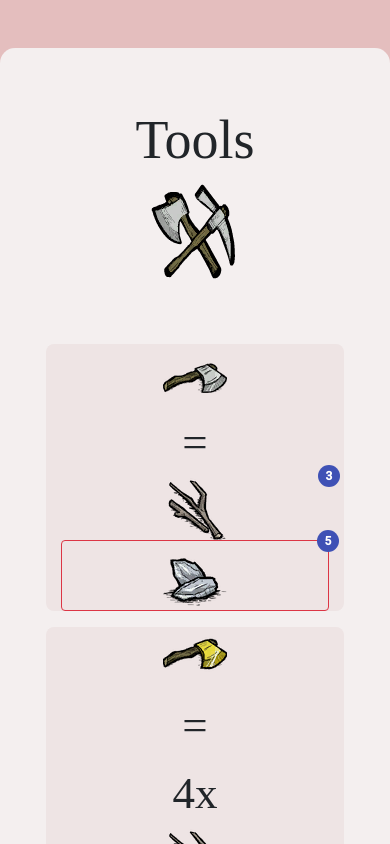
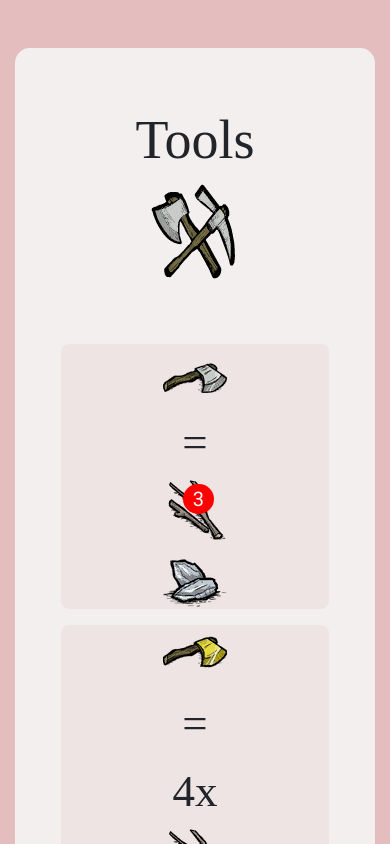
Before and after one commit to Gpacheco019/Wiki, an Angular app: page /conteudo in a window 390 px wide. Shown: the top 844 px of the page. Built offline with nearby package versions, Linux system fonts and the light colour scheme; a web font is replaced by a local one.

Commit message:
Ajustando Badges com responsividade

```diff
--- a/src/app/pages/conteudo/conteudo.component.css
+++ b/src/app/pages/conteudo/conteudo.component.css
@@ -1,56 +1,8 @@
-/* .container {
-    width: 100vw;
-    height: 100vh;
-    background-color: #E4BEBE;
-    border: 0px;
-    padding: 0px;
-
-}
-
-main.content-box {
-    position: relative;
-    background-color: #F4EFEF;
-
-    width: 100%;
-    max-width: 60rem;
-    margin:0 auto;
-    top: 8rem;
-    border-radius: 0.9rem;
-
-}
-
-.content-title {
-
-    display: flex;
-    align-items: center;
-    padding: 1rem;
-    margin: 0 auto;
-
-}
-
-.content-title h1 {
-
-    font-family: Finger Paint;
-    font-style: normal;
-    font-weight: normal;
-    font-size: 4.4rem;
-    line-height: 3.8rem;
-
-}
-
-.content-title h1 img {
-    width: 100%;
-
-}
-
- */
 
  .container-fluid {
-    width: 100vw;
-    height: 100vh;
+
     background-color: #E4BEBE;
-    border: 0px;
-    padding: 0px;
+
 
 }
 
@@ -71,6 +23,7 @@ main.content-box {
 
 .bgzin {
     background-color: #EEE4E4;
+    line-height: 20px;
     border-radius: 8px;
 
 }
@@ -84,3 +37,135 @@ p {
     font-size: 45px;
     line-height: 20px;
 }
+
+/* BADGES */
+
+.item {
+    position:relative;
+
+    display:inline-block;
+}
+.notify-badge{
+    position: absolute;
+    right:10px;
+    top:8px;
+    background:red;
+    text-align: center;
+    border-radius: 30px 30px 30px 30px;
+    color:white;
+    padding:5px 10px;
+    font-size:20px;
+    display: flex;
+    justify-content: center;
+
+}
+
+@media only screen and (max-width: 991px) {
+    .item {
+        position:relative;
+
+        display:inline-block;
+    }
+    .notify-badge{
+        position: absolute;
+        right:-20px;
+        top:8px;
+        background:red;
+        text-align: center;
+        border-radius: 30px 30px 30px 30px;
+        color:white;
+        padding:5px 10px;
+        font-size:20px;
+        display: flex;
+        justify-content: center;
+
+    }
+  }
+
+@media only screen and (max-width: 575px) {
+    .item {
+        position:relative;
+
+        display:inline-block;
+    }
+    .notify-badge{
+        position: absolute;
+        right:140px;
+        top:8px;
+        background:red;
+        text-align: center;
+        border-radius: 30px 30px 30px 30px;
+        color:white;
+        padding:5px 10px;
+        font-size:20px;
+        display: flex;
+        justify-content: center;
+
+    }
+  }
+
+  @media only screen and (max-width: 414px) {
+    .item {
+        position:relative;
+
+        display:inline-block;
+    }
+    .notify-badge{
+        position: absolute;
+        right:100px;
+        top:8px;
+        background:red;
+        text-align: center;
+        border-radius: 30px 30px 30px 30px;
+        color:white;
+        padding:5px 10px;
+        font-size:20px;
+        display: flex;
+        justify-content: center;
+
+    }
+  }
+
+  @media only screen and (max-width: 360px) {
+    .item {
+        position:relative;
+
+        display:inline-block;
+    }
+    .notify-badge{
+        position: absolute;
+        right:70px;
+        top:8px;
+        background:red;
+        text-align: center;
+        border-radius: 30px 30px 30px 30px;
+        color:white;
+        padding:5px 10px;
+        font-size:20px;
+        display: flex;
+        justify-content: center;
+
+    }
+  }
+
+  @media only screen and (max-width: 320px) {
+    .item {
+        position:relative;
+
+        display:inline-block;
+    }
+    .notify-badge{
+        position: absolute;
+        right:50px;
+        top:8px;
+        background:red;
+        text-align: center;
+        border-radius: 30px 30px 30px 30px;
+        color:white;
+        padding:5px 10px;
+        font-size:20px;
+        display: flex;
+        justify-content: center;
+
+    }
+  }
--- a/src/app/pages/conteudo/conteudo.component.html
+++ b/src/app/pages/conteudo/conteudo.component.html
@@ -1,25 +1,27 @@
  <section class="container-fluid">
      <div class="container">
          <div class="row">
-            <div class="col-xl-8  mx-auto mid mt-5 d-block ">
+            <div class="col-xl-10  mx-auto mid mt-5 d-block ">
                 <div class="my-5">
                     <p class="descrip text-center m-4 d-block d-sm-flex justify-content-center">Tools <img class="d-flex img-fluid img-sm-fluid mx-auto m-sm-0" src="../../../assets/DST image/Icone Larg/Icon_Tools (1).png" alt=""></p>
                  </div>
                 <div class="container d-inline-block d-sm-block">
-                    <div class="row m-3 bgzin" id="axe">
+                   <div class="row m-3 bgzin" id="axe">
                         <div class="col-sm-2">
                             <img class=" mx-auto d-sm-block d-block img-sm-fluid img-fluid "  src="../../../assets/DST image/Icones tools/Axe.png" alt="Axe">
                         </div>
                         <div class="col-sm-2">
                             <p class="d-sm-block d-block text-center mt-4 mb-4">=</p>
                         </div>
-                        <div class="col-sm-2 ">
-                            <div matBadge="3"></div>
-                            <img class=" mx-auto d-sm-block d-block img-sm-fluid img-fluid" src="../../../assets/DST image/Material Icones/Twigs.png"  alt="Twigs" >
+                        <div class="col-sm-2">
+                            <div class="item col col-sm-none">
+                                <span class="notify-badge d-flex">3</span>
+                                <img class="mx-auto d-sm-block d-block " src="../../../assets/DST image/Material Icones/Twigs.png"  alt="Twigs" >
+                            </div>
                         </div>
                         <div class="col-sm-2">
-                            <div matBadge="5" class="badge badge border border-danger d-sm-block d-block rounded align-middle">
-                            <img class=" mx-auto d-sm-block d-block img-sm-fluid img-fluid" src="../../../assets/DST image/Material Icones/Flint.png" alt="Flint"></div>
+                            <!-- <div matBadge="5" class="badge badge border border-danger d-sm-block d-block rounded"> -->
+                            <img class=" mx-auto d-sm-block d-flex" src="../../../assets/DST image/Material Icones/Flint.png" alt="Flint">
                         </div>
                     </div>
 
@@ -150,29 +152,29 @@
                     </div>
 
                     <div class="row m-3 bgzin" id="Hammer">
-                        <div class="col-sm-2 ">
-                            <img class=" mx-auto d-sm-flex d-block img-sm-fluid img-fluid"  src="../../../assets/DST image/Icones tools/Hammer.png" alt="Hammer">
+                        <div class="col ">
+                            <img class=" mx-auto d-sm-flex d-block "  src="../../../assets/DST image/Icones tools/Hammer.png" alt="Hammer">
                         </div>
-                        <div class="col-sm-2">
+                        <div class="col">
                             <p class="d-sm-block d-block text-center mt-4 mb-4">=</p>
                         </div>
-                        <div class="col-sm-2">
+                        <div class="col">
                             <p class="d-sm-block d-block text-center mt-4 mb-4">3x</p>
                         </div>
-                        <div class="col-sm-2">
-                            <img class=" mx-auto d-sm-block d-block img-sm-fluid img-fluid" src="../../../assets/DST image/Material Icones/Twigs.png" alt="Twigs">
+                        <div class="col">
+                            <img class=" mx-auto d-sm-block d-block " src="../../../assets/DST image/Material Icones/Twigs.png" alt="Twigs">
                         </div>
-                        <div class="col-sm-2">
+                        <div class="col">
                             <p class="d-sm-block d-block text-center mt-4 mb-4">3x</p>
                         </div>
-                        <div class="col-sm-2">
-                            <img class=" mx-auto d-sm-block d-block img-sm-fluid img-fluid" src="../../../assets/DST image/Material Icones/Rocks.png" alt="Rocks">
+                        <div class="col">
+                            <img class=" mx-auto d-sm-block d-block " src="../../../assets/DST image/Material Icones/Rocks.png" alt="Rocks">
                         </div>
-                        <div class="col-sm-2">
+                        <div class="col">
                             <p class="d-sm-block d-block text-center mt-4 mb-4">2x</p>
                         </div>
-                        <div class="col-sm-2">
-                            <img class=" mx-auto d-sm-block d-block img-sm-fluid img-fluid" src="../../../assets/DST image/Material Icones/Rope.png" alt="Rope">
+                        <div class="col">
+                            <img class=" mx-auto d-sm-block d-block " src="../../../assets/DST image/Material Icones/Rope.png" alt="Rope">
                         </div>
                     </div>
 
@@ -216,17 +218,9 @@
 
                     </div>
 
+                </div>
 
 
-
-
-
-
-
-
-
-
-                </div>
 
             </div>
          </div>
```
